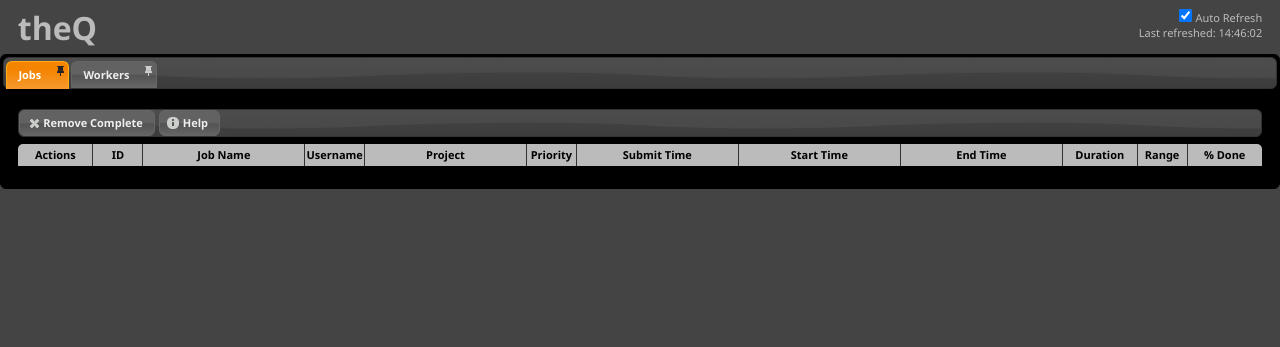
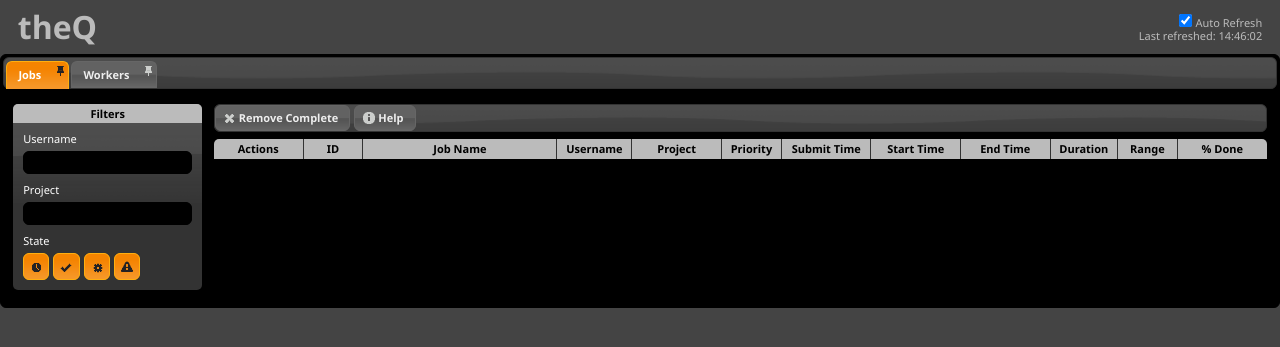
Before and after one commit to primefocusworld/sge4vfx, a PHP site: page / in a window 1280 px wide. Shown: the top 347 px of the page. Run offline with PHP 8.4, Linux system fonts and the light colour scheme; lists and menus that the app fills with data are empty.

Commit message:
Added username, projectname, status filters along with fixing Firefox event propagation

```diff
--- a/webui/css/main.css
+++ b/webui/css/main.css
@@ -1,10 +1,35 @@
+/* http://meyerweb.com/eric/tools/css/reset/
+   v2.0 | 20110126
+   License: none (public domain)
+*/
+
+html, body, div, span, applet, object, iframe, h1, h2, h3, h4, h5, h6, p,
+blockquote, pre, a, abbr, acronym, address, big, cite, code, del, dfn, em, img,
+ins, kbd, q, s, samp, small, strike, strong, sub, sup, tt, var, b, u, i, center,
+dl, dt, dd, ol, ul, li, fieldset, form, label, legend, table, caption, tbody,
+tfoot, thead, tr, th, td, article, aside, canvas, details, embed, figure,
+figcaption, footer, header, hgroup, menu, nav, output, ruby, section, summary,
+time, mark, audio, video { margin:0; padding:0; border:0; font-size:100%;
+font:inherit; vertical-align:baseline }
+/* HTML5 display-role reset for older browsers */
+article, aside, details, figcaption, figure, footer, header, hgroup, menu, nav,
+section { display:block }
+body { line-height:1 }
+ol, ul { list-style:none }
+blockquote, q { quotes:none }
+blockquote:before, blockquote:after, q:before, q:after { content:'';
+content:none }
+table { border-collapse:collapse; border-spacing:0 }
+
+/* End of CSS Reset and start of theQ styling */
+
 html, body {
 	margin:0;
 	padding:0;
 	font-family:Segoe UI, Arial, sans-serif;
 	background-color:#444;
 	color:#bbb;
-	font-size:11px;
+	font-size:11px
 }
 h1 {
 	display:inline;
@@ -12,11 +37,41 @@ h1 {
 	color:#bbb;
 	font-size:xx-large;
 	font-weight:bolder;
-	text-decoration:none;
+	text-decoration:none
 }
 
+/* Container Table - Inside jqueryUI Jobs tab */
+
+#containerTable { width:100% }
+#leftContainer {
+	width:9%;
+	vertical-align:top;
+	border-radius:5px;
+	background:#333333 url(custom-theme/images/ui-bg_gloss-wave_25_333333_500x100.png) 0 0 repeat-x;
+}
+#gutter { width:1% }
+#rightContainer { width:90%; vertical-align:top }
+
+
+/* Filters bit on the left */
+#leftContainer h2 {
+	text-align:center;
+	margin:0 0 5px 0;
+	line-height:1.8em;
+	font-size:11px;
+	font-weight:bold;
+	background:#bbb;
+	color:black;
+	border-top-left-radius:5px;
+	border-top-right-radius:5px
+}
+#filters { margin:10px 10px }
+#filters input { margin:7px 0 10px 0; padding:3px 4px }
+#filters #stateboxes { margin:7px 0 10px 0 }
+
+
 /* Main table */
-table {
+.mainTable {
 	width:100%;
 	border-collapse:collapse;
 	text-align:right;
@@ -24,59 +79,61 @@ table {
 	text-align:center;
 	font-size:11px
 }
-table tr { height: 18px; }
-table th { border-right:1px solid #333; }
-table td { border-right:1px solid #888; }
-table th:last-of-type,td:last-of-type { border-right:0 }
-table thead tr { font-weight:bold; background:#bbb; color:black; }
-table tbody tr { background: #111; cursor:pointer; }
-table tbody tr.zebra { background: #222; }
-table tbody tr.running { background: #141; }
-table tbody tr.running.zebra { background: #353; }
-table tbody tr.error { background: #611; }
-table tbody tr.error.zebra { background: #833; }
-table tbody tr.completed { background: #004; }
-table tbody tr.completed.zebra { background: #006; }
-table tbody tr.other { background: #404; }
-table tbody tr.other.zebra { background: #606; }
-table tbody tr:hover { background: #444; }
-table tbody tr.zebra:hover { background: #444; }
-.iconbtn { margin: 0 1px; }
-.iconbtn:hover { opacity:0.6; }
-table img { vertical-align:bottom; border:0; }
+.mainTable tr { height: 18px }
+.mainTable th { border-right:1px solid #333 }
+.mainTable td { border-right:1px solid #666 }
+.mainTable th:last-of-type { border-right:0 }
+.mainTable td:last-of-type { border-right:0 }
+.mainTable thead tr { font-weight:bold; background:#bbb; color:black }
+.mainTable tbody tr { background: #111; cursor:pointer }
+.mainTable tbody tr.zebra { background: #222 }
+.mainTable tbody tr.running { background: #141 }
+.mainTable tbody tr.running.zebra { background: #353 }
+.mainTable tbody tr.error { background: #611 }
+.mainTable tbody tr.error.zebra { background: #833 }
+.mainTable tbody tr.completed { background: #004 }
+.mainTable tbody tr.completed.zebra { background: #006 }
+.mainTable tbody tr.other { background: #404 }
+.mainTable tbody tr.other.zebra { background: #606 }
+.mainTable tbody tr:hover { background: #444 }
+.mainTable tbody tr.zebra:hover { background: #444 }
+.iconbtn { margin: 0 1px }
+.iconbtn:hover { opacity:0.6 }
+.mainTable img { vertical-align:bottom; border:0 }
 /* Gotta have rounded corners :-) */
-table tr:first-child th:first-child { border-top-left-radius:5px }
-table tr:first-child th:last-child { border-top-right-radius:5px }
-table tr:last-child td:first-child { border-bottom-left-radius:5px }
-table tr:last-child td:last-child { border-bottom-right-radius:5px }
+.mainTable tr:first-child th:first-child { border-top-left-radius:5px }
+.mainTable tr:first-child th:last-child { border-top-right-radius:5px }
+.mainTable tr:last-child td:first-child { border-bottom-left-radius:5px }
+.mainTable tr:last-child td:last-child { border-bottom-right-radius:5px }
 
-#jobsTable .narrow1 { width:4%; }
-#jobsTable .narrow2 { width:6%; }
-#jobsTable .normalwidth { width:13%; }
+.mainTable .narrow1 { width:4% }
+.mainTable .narrow2 { width:6% }
+.mainTable .normalwidth { width:13% }
+
 
 /* Tab */
-.ui-tabs .ui-tabs-panel {
-	padding:20px 15px;
-}
+.ui-tabs .ui-tabs-panel { padding:15px 10px }
+
 
 /* Header and footer */
 #header, #footer {
 	position:relative;
 	left:1%;
 	width:98%;
-	padding:0.5em 0;
+	padding:1em 0;
 }
 #autorefresh {
 	text-align:right;
 	float:right;
-	margin-right:5px;
+	margin-right:5px
 }
-#toolbar { margin:0 0 7px 0; }
+#toolbar { margin:0 0 7px 0 }
+
 
 /* Dialog bits */
-#helpdialog { text-align:center; }
-.greybg { background:#111; padding:5px; }
-.bluebg { background:#004; padding:5px; }
-.greenbg { background:#141; padding:5px; }
-.redbg  { background:#311; padding:5px; }
-.purplebg  { background:#313; padding:5px; }
+#helpdialog { text-align:center }
+.greybg { background:#111; padding:5px }
+.bluebg { background:#004; padding:5px }
+.greenbg { background:#141; padding:5px }
+.redbg  { background:#311; padding:5px }
+.purplebg  { background:#313; padding:5px }
--- a/webui/index.html
+++ b/webui/index.html
@@ -25,29 +25,49 @@
 		<li class="tab-no-close"><a href="#workerstab">Workers</a></li>
 	</ul>
 	<div id="jobstab">
+		<table id="containerTable" cellpadding="0" cellspacing="0">
+		<tr><td id="leftContainer">
+			<h2>Filters</h2>
+			<div id="filters">
+				Username
+				<input type="text" name="username" id="username" class="text ui-widget-content ui-corner-all" />
+				Project
+				<input type="text" name="projname" id="projname" class="text ui-widget-content ui-corner-all" />
+				State<br />
+				<div id="stateboxes">
+					<input type="checkbox" id="waitstate" class="checkbox" checked /><label for="waitstate">Waiting</label>
+					<input type="checkbox" id="donestate" class="checkbox" checked /><label for="donestate">Done</label>
+					<input type="checkbox" id="runningstate" class="checkbox" checked /><label for="runningstate">Running</label>
+					<input type="checkbox" id="errorstate" class="checkbox" checked /><label for="errorstate">Error</label>
+				</div>
+			</div>
+		</td><td id="gutter">&nbsp;
+		</td><td id="rightContainer">
 			<div id="toolbar" class="ui-widget-header ui-corner-all">
 				<button id="removeAllComplete">Remove Complete</button>
 				<button id="showLegend">Help</button>
 			</div>
-		<table id="jobsTable">
+			<table id="jobsTable" class="mainTable">
 				<thead>
 				<tr>
 					<th class="narrow2">Actions</th>
 					<th class="narrow1">ID</th>
 					<th class="normalwidth">Job Name</th>
 					<th class="narrow1">Username</th>
-				<th class="normalwidth">Project</th>
+					<th class="narrow2">Project</th>
 					<th class="narrow1">Priority</th>
-				<th class="normalwidth">Submit Time</th>
-				<th class="normalwidth">Start Time</th>
-				<th class="normalwidth">End Time</th>
-				<th class="narrow2">Duration</th>
+					<th class="narrow2">Submit Time</th>
+					<th class="narrow2">Start Time</th>
+					<th class="narrow2">End Time</th>
+					<th class="narrow1">Duration</th>
 					<th class="narrow1">Range</th>
 					<th class="narrow2">% Done</th>
 				</tr>
 				</thead>
 				<tbody></tbody>
 			</table></div>
+		</td></tr>
+		</table>
 	<div id="workerstab">
 		<p>Some other stuff</p>
 	</div>
--- a/webui/js/main.js
+++ b/webui/js/main.js
@@ -8,10 +8,14 @@ var sortJobsBy = "sgeid";
 var sortJobsDir = "DESC";
 var sortJobBy = "taskno";
 var sortJobDir = "ASC";
+var filters = "";
 
 // Allows you to call jobsTable cgi script
 function getJobs(params) {
-	var AJAXparams = "sortby=" + sortJobsBy + "&sortdir=" + sortJobsDir + params;
+	var ampersand = ""
+	if (filters != "") { ampersand = "&"; }
+	var AJAXparams = filters + ampersand + "sortby=" + sortJobsBy +
+		"&sortdir=" + sortJobsDir + params;
 
 	$.ajax({
 		url: "cgi/jobs.cgi",
@@ -99,9 +103,10 @@ function showJobInfo(data, jobNo) {
 }
 
 // Pop up a dialog with info on a particular job
-function jobInfo(jobNo) {
+function jobInfo(e, jobNo) {
 	// Stop the opening of the job tab
-	event.stopPropagation();
+	e.stopPropagation();
+	e.preventDefault();
 
 	if ($("#row" + jobNo).hasClass("completed")) {
 		showInfoDialog(jobNo + " Info", "No longer in SGE - TODO");
@@ -121,9 +126,10 @@ function jobInfo(jobNo) {
 }
 
 // Remove a single job from both the DB and the SGE queue
-function deleteJob(jobNo) {
+function deleteJob(e, jobNo) {
 	// Stop the opening of the job tab
-	event.stopPropagation();
+	e.stopPropagation();
+	e.preventDefault();
 
 	$("#multiusedialog")
 	.html("Are you sure?")
@@ -278,7 +284,7 @@ function addJobTab(jobNo) {
 	if ($(tabID).length == 0) {
 		$("#tabs").tabs( "add", tabID, jobNo )
 
-		var tempString = "<table class=\"jobTable\" "
+		var tempString = "<table class=\"jobTable mainTable\" "
 		tempString +="id=\"" + jobNo + "Table\">";
 		tempString +="<thead><tr><th class=\"narrow2\">Actions";
 		tempString +="</th><th class=\"narrow1\">ID</th>";
@@ -297,6 +303,52 @@ function addJobTab(jobNo) {
 	return false;
 }
 
+// Apply the filters set in the left filter bar
+function refreshFilters() {
+	filters = "";
+	usernameVal = $("#username").val();
+	if (usernameVal != "") { filters += "username="+usernameVal; }
+	projnameVal = $("#projname").val();
+	if (projnameVal != "") {
+		var ampersand = "";
+		if (filters != "") { ampersand="&"; }
+		filters += ampersand + "projname=" + projnameVal;
+	}
+	if ($("#donestate").is(":checked")) {
+		var ampersand = "";
+		if (filters != "") { ampersand="&"; }
+		filters += ampersand + "done=1";
+	}
+	if ($("#runningstate").is(":checked")) {
+		var ampersand = "";
+		if (filters != "") { ampersand="&"; }
+		filters += ampersand + "running=1";
+	}
+	if ($("#waitstate").is(":checked")) {
+		var ampersand = "";
+		if (filters != "") { ampersand="&"; }
+		filters += ampersand + "wait=1";
+	}
+	if ($("#errorstate").is(":checked")) {
+		var ampersand = "";
+		if (filters != "") { ampersand="&"; }
+		filters += ampersand + "error=1";
+	}
+	refreshPage();
+}
+
+// Set up all the filter functions for the left filter bar
+function setupFilterFunctions() {
+	$("#username").blur(function() { refreshFilters(); });
+	$("#projname").blur(function() { refreshFilters(); });
+	$("#waitstate").button({ icons: {primary:'ui-icon-clock'}, text: false });
+	$("#donestate").button({ icons: {primary:'ui-icon-check'}, text: false });
+	$("#runningstate").button({ icons: {primary:'ui-icon-gear'}, text: false });
+	$("#errorstate").button({ icons: {primary:'ui-icon-alert'}, text: false });
+	$("#stateboxes input").click(function() { refreshFilters(); });
+
+}
+
 // jQuery setup thingy
 $(function() {
 	// Set up the tabs
@@ -305,6 +357,7 @@ $(function() {
 	$("#multiusedialog").dialog({ autoOpen: false, modal: true });
 	$("#helpdialog").dialog({ autoOpen: false, modal: true });
 	setupToolbar();
+	setupFilterFunctions();
 
 	// Setup all the autoRefresh bits
 	if ($.cookie("doNOTautoRefresh")) {
```
Also changed, not shown: 1 other file. Lines whose indentation alone changed are shown as unchanged.
